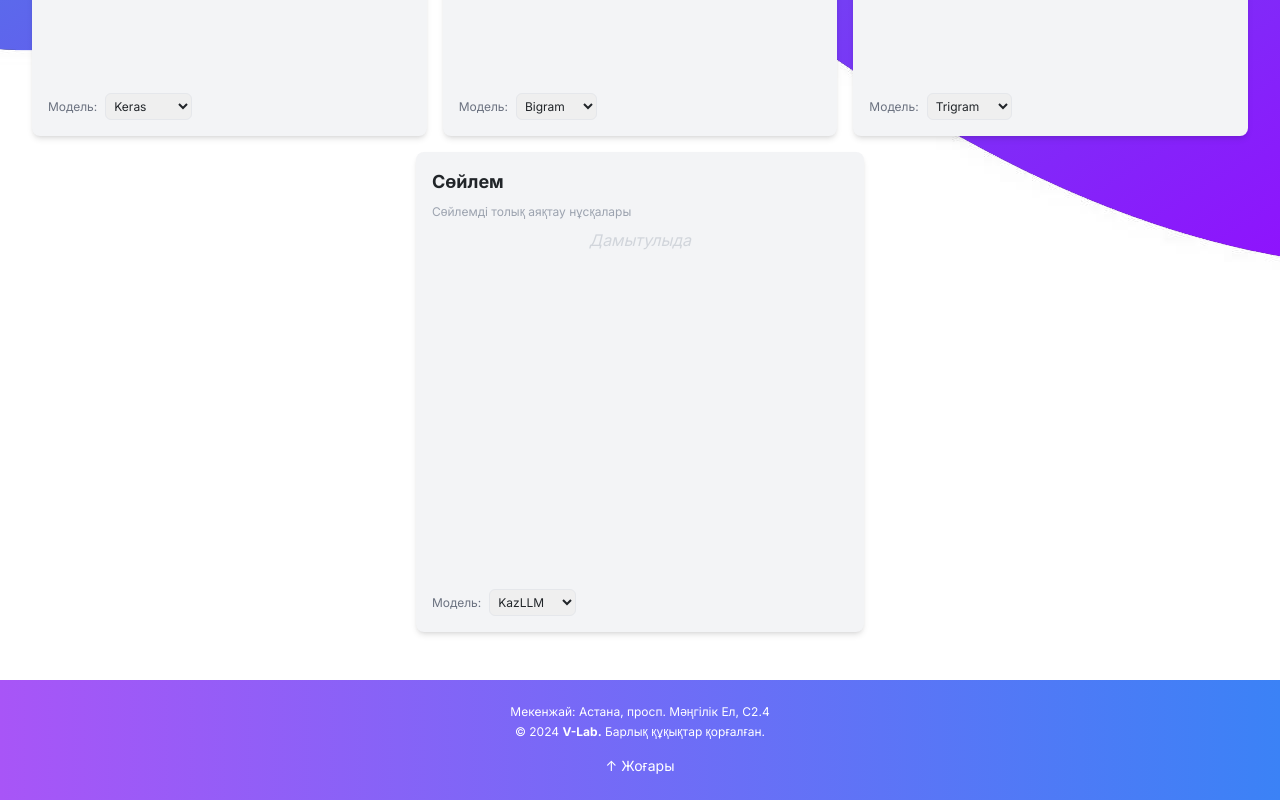
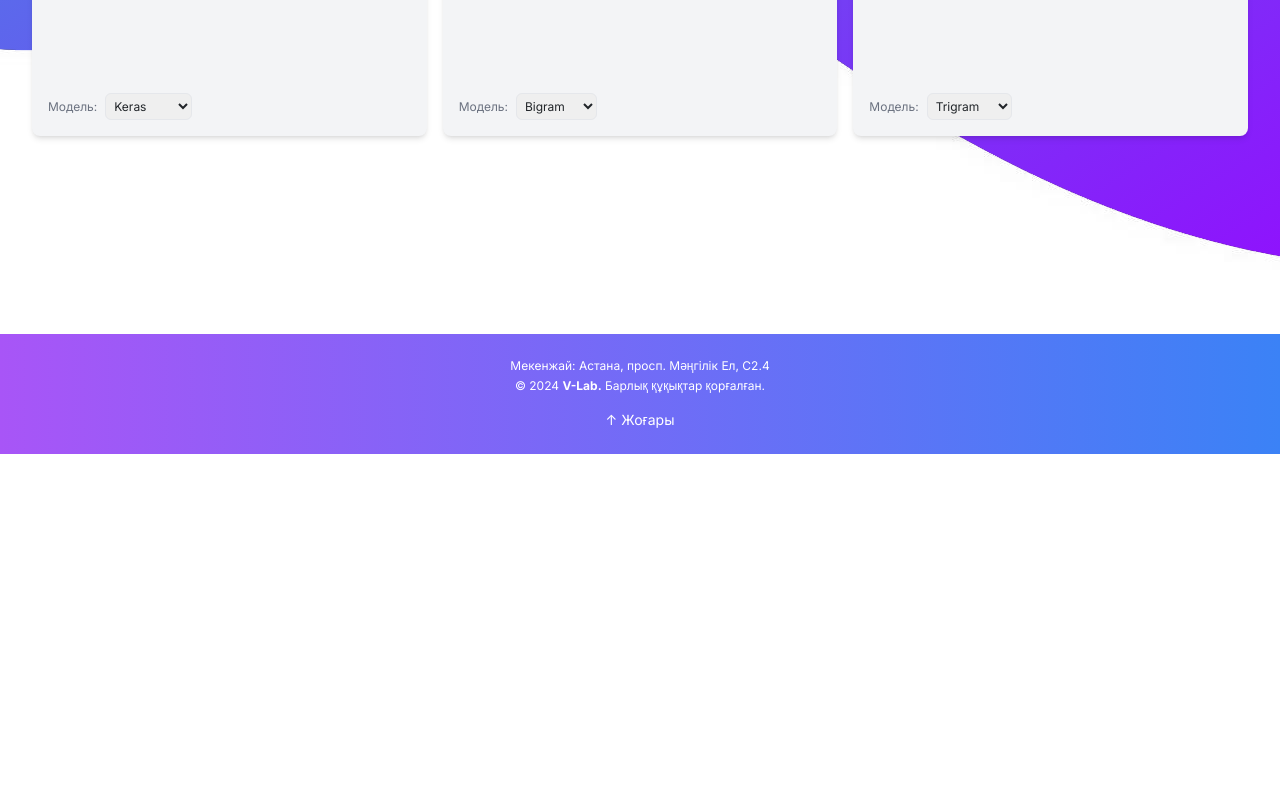
Before and after one commit to dimashshs/Virtual_Bolzhau, a Next.js app in the folder bolzhau.ai-main/: page / in a window 1280 px wide. Shown: the part 530-1330 px from the top of the page. After the commit the page ends 984 px from the top, so only its background shows below. Built offline with nearby package versions, Linux system fonts and the light colour scheme.

Commit message:
gitlab testing

```diff
--- a/bolzhau.ai-main/app/page.tsx
+++ b/bolzhau.ai-main/app/page.tsx
@@ -199,31 +199,7 @@ const MainPage = () => {
             </div>
           </div>
 
-          {/* Сөйлем */}
-          <div
-            className="flex flex-col bg-gray-100 p-4 rounded-lg shadow-md flex-1 min-w-[300px] max-w-md"
-            style={{ height: "30rem" }}
-          >
-            <h3 className="text-lg mb-2">
-              <b>Сөйлем</b>
-            </h3>
-            <div className="text-gray-400 mb-2 text-xs">
-              Сөйлемді толық аяқтау нұсқалары
-            </div>
-            <div className="flex justify-center h-full">
-              <h3 className="text-m text-gray-300 text-center italic">
-                Дамытулыда
-              </h3>
-            </div>
-            <div className="flex items-center gap-2 mt-auto">
-              <h4 className="text-xs text-gray-500">Модель:</h4>
-              <select className="w-22 p-1 border rounded-md text-xs">
-                <option value="model1">KazLLM</option>
-                <option value="model2">KazLLM 2</option>
-                <option value="model3">KazLLM 3</option>
-              </select>
-            </div>
-          </div>
+
         </div>
         {/* Блок с выбором модели и кнопкой загрузки */}
         {/* <div className="flex flex-col items-center mt-8 p-4 bg-gray-50 rounded-lg shadow-md w-full max-w-lg mx-auto">
```
